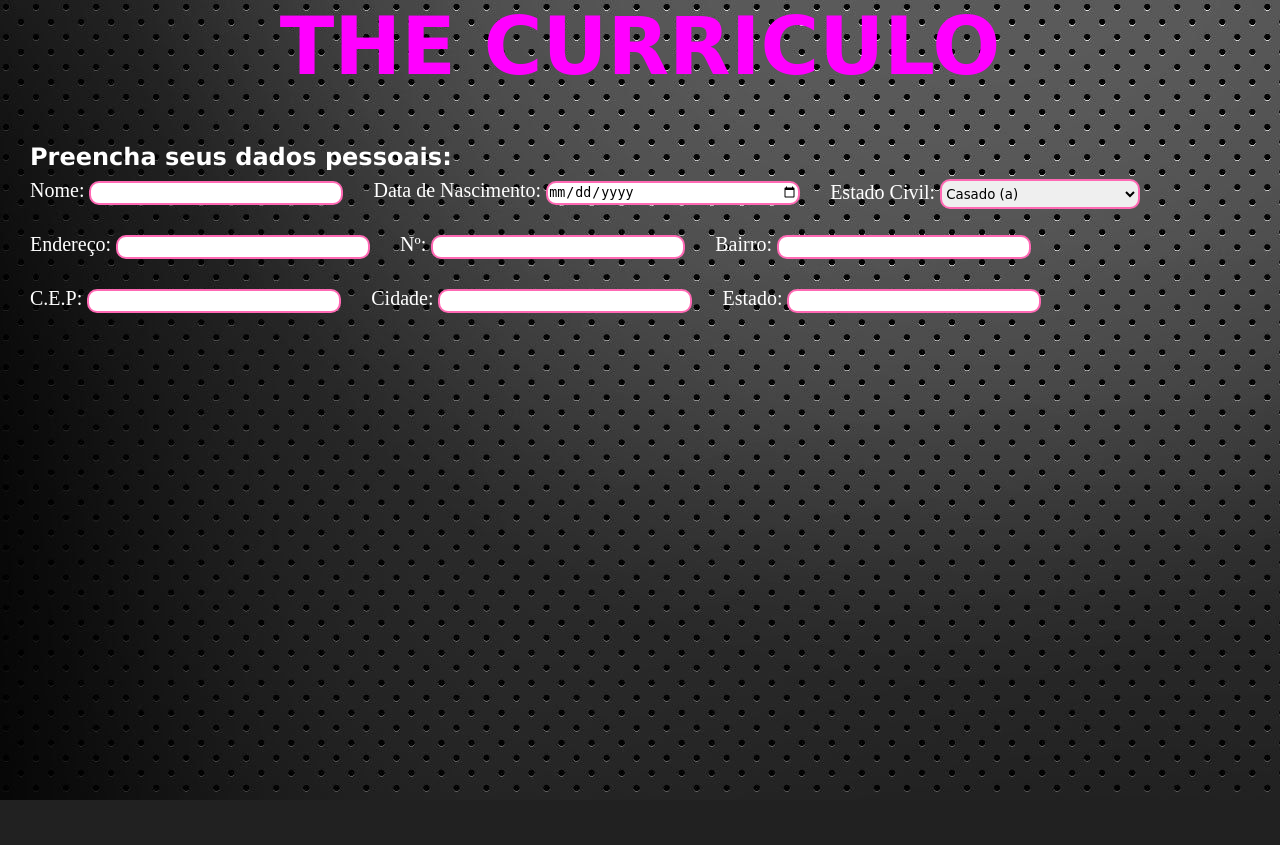
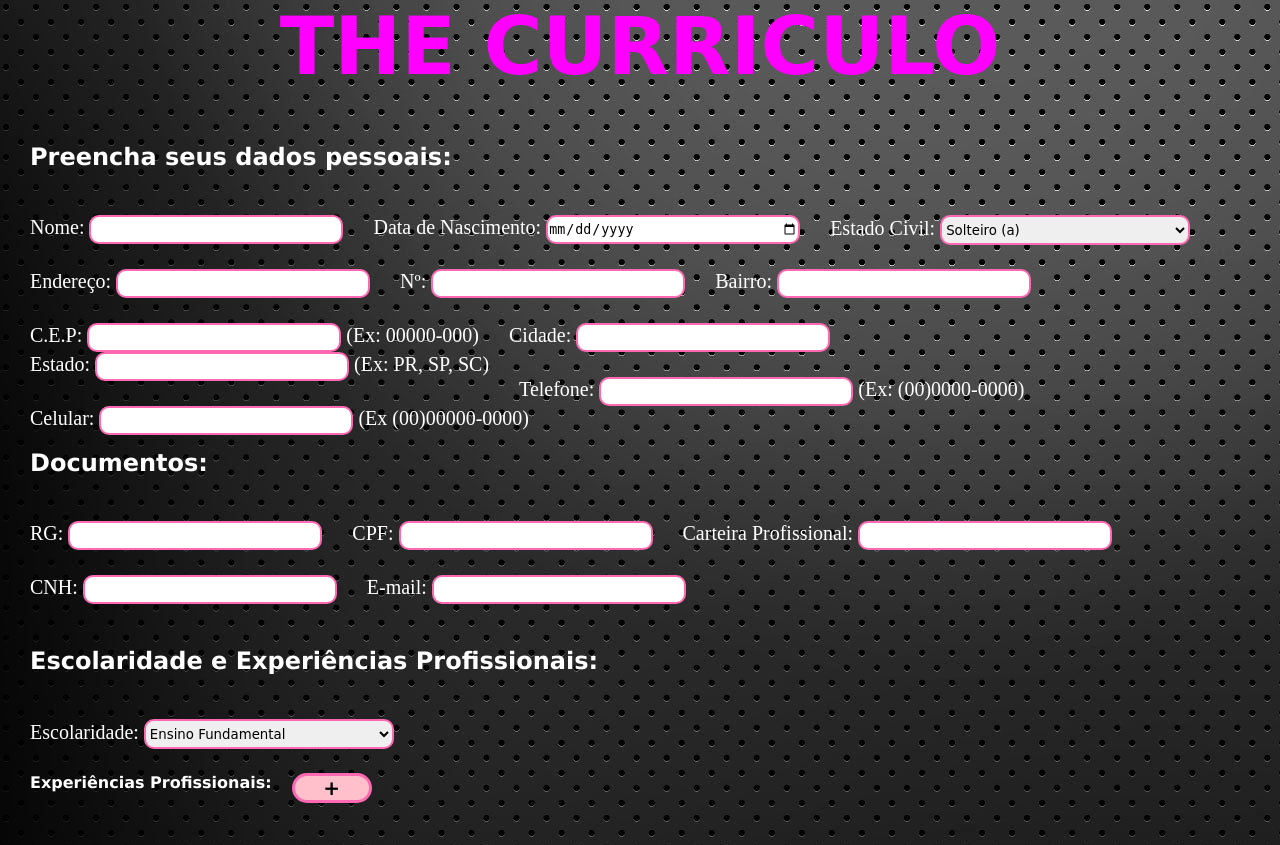
Before and after one commit to luanguedes/thecurriculo.github.io, a PHP site: page /curriculo.php in a window 1280 px wide. Before the commit the page ends 800 px from the top, so only its background shows below. Run offline with PHP 8.4, Linux system fonts and the light colour scheme.

Commit message:
Commit 2 - HTML

```diff
--- a/css/style.css
+++ b/css/style.css
@@ -2,12 +2,11 @@
 	margin: 0;
 	padding: 0;
 }
+*:hover{
+	text-decoration: none;
+}
 body{
 	background-image: url("Imagens/background.jpg");
-}
-@font-face{
-	font-family: work;
-	src: url(Fontes/work.ttf);
 }
 .titulo{
 	font-family: "Comic Sans MS";
@@ -39,6 +38,12 @@ h2{
 	float: left;
 	margin-left: 30px;
 }
+h4{
+	color: white;
+	font-family: "Verdana";
+	float: left;
+	margin-left: 30px;
+}
 p{
 	float: left;
 	color: white;
@@ -48,13 +53,25 @@ p{
 input{
 	border-radius: 10px 10px;
 	border: 2px solid #FF69B4;
-	height: 20px;
+	height: 25px;
 	width: 250px;
 }
 select{
 	border-radius: 10px 10px;
 	border: 2px solid #FF69B4;
 	height: 30px;
-	width: 200px;
+	width: 250px;
 	font-family: "Comic Sans MS";
 }
+.botao{
+	margin-left: 20px;
+	float: left;
+	border-radius: 50px 50px;
+	width: 80px;
+	height: 30px;
+	border: 3px solid  #FF69B4;
+	font-family: "Verdana";
+	font-weight: bolder;
+	font-size: 20px;
+	background-color: pink;
+}
--- a/curriculo.php
+++ b/curriculo.php
@@ -8,23 +8,45 @@
 <body>
 	<center>
 		<h1 class="titulo2">THE CURRICULO</h1>
-		<h2>Preencha seus dados pessoais:</h2>
-		<br>
-		<br>
-		<p>Nome:     <input type="text" name="nome"></p>
+		<h2>Preencha seus dados pessoais:</h2><br><br><br><br>
+		<p>Nome: <input type="text" name="nome"></p>
 		<p>Data de Nascimento: <input type="date" name="nome"></p>
 		<p>Estado Civil: <select name="estado_civil">
+			<option value="Solteiro (a)">Solteiro (a)</option>
       		<option value="Casado (a)">Casado (a)</option>
-      		<option value="Solteiro (a)">Solteiro (a)</option>
       		<option value="Viuvo (a)">Viuvo (a)</option>
       		<option value="Divorcidado (a)">Divorciado (a)</option>
     	</select></p><br><br><br>
     	<p>Endereço: <input type="text" name="endereco"></p>
-    	<p>Nº:       <input type="text" name="numero"></p>
-    	<p>Bairro:   <input type="text" name="bairro"></p><br><br><br>
-    	<p>C.E.P:    <input type="text" name="cep"></p>
-    	<p>Cidade:   <input type="text" name="cidade"></p>
-    	<p>Estado:   <input type="text" name="estado"></p>
+    	<p>Nº: <input type="text" name="numero"></p>
+    	<p>Bairro: <input type="text" name="bairro"></p><br><br><br>
+    	<p>C.E.P: <input type="text" name="cep"> (Ex: 00000-000)</p>
+    	<p>Cidade: <input type="text" name="cidade"></p>
+    	<p>Estado: <input type="text" name="estado"> (Ex: PR, SP, SC)</p><br><br><br>
+    	<p>Telefone: <input type="text" name="telefone"> (Ex: (00)0000-0000)</p>
+    	<p>Celular: <input type="text" name="celular"> (Ex (00)00000-0000)</p><br><br><br><br>
+    	<h2>Documentos:</h2><br><br><br><br>
+    	<p>RG: <input type="text" name="rg"></p>
+    	<p>CPF: <input type="text" name="cpf"></p>
+    	<p>Carteira Profissional: <input type="text" name="cart_prof"></p><br><br><br>
+    	<p>CNH: <input type="text" name="cnh"></p>
+    	<p>E-mail: <input type="text" name="email"></p><br><br><br><br>
+    	<h2>Escolaridade e Experiências Profissionais:</h2><br><br><br><br>
+   		<p>Escolaridade: <select name="escolaridade">
+      		<option value="Ensino Fundamental">Ensino Fundamental</option>
+      		<option value="Ensino Medio">Ensino Medio</option>
+      		<option value="Ensino Superior">Ensino Superior</option>
+      		<option value="Ensino Fundamental Incompleto">Ensino Fundamental Incompleto</option>
+      		<option value="Ensino Medio Incompleto">Ensino Medio Incompleto</option>
+      		<option value="Ensino Superior Incompleto">Ensino Superior Incompleto</option>
+   		</select></p><br><br><br>
+   		<h4>Experiências Profissionais: </h4>
+      <input class="botao" type="button" name="submit" value=" + " onclick="exp()"><br><br><br><br>
+      <script type="text/javascript">
+        function exp(){
+
+        }
+      </script>
 	</center>
 </body>
 </html>
```
